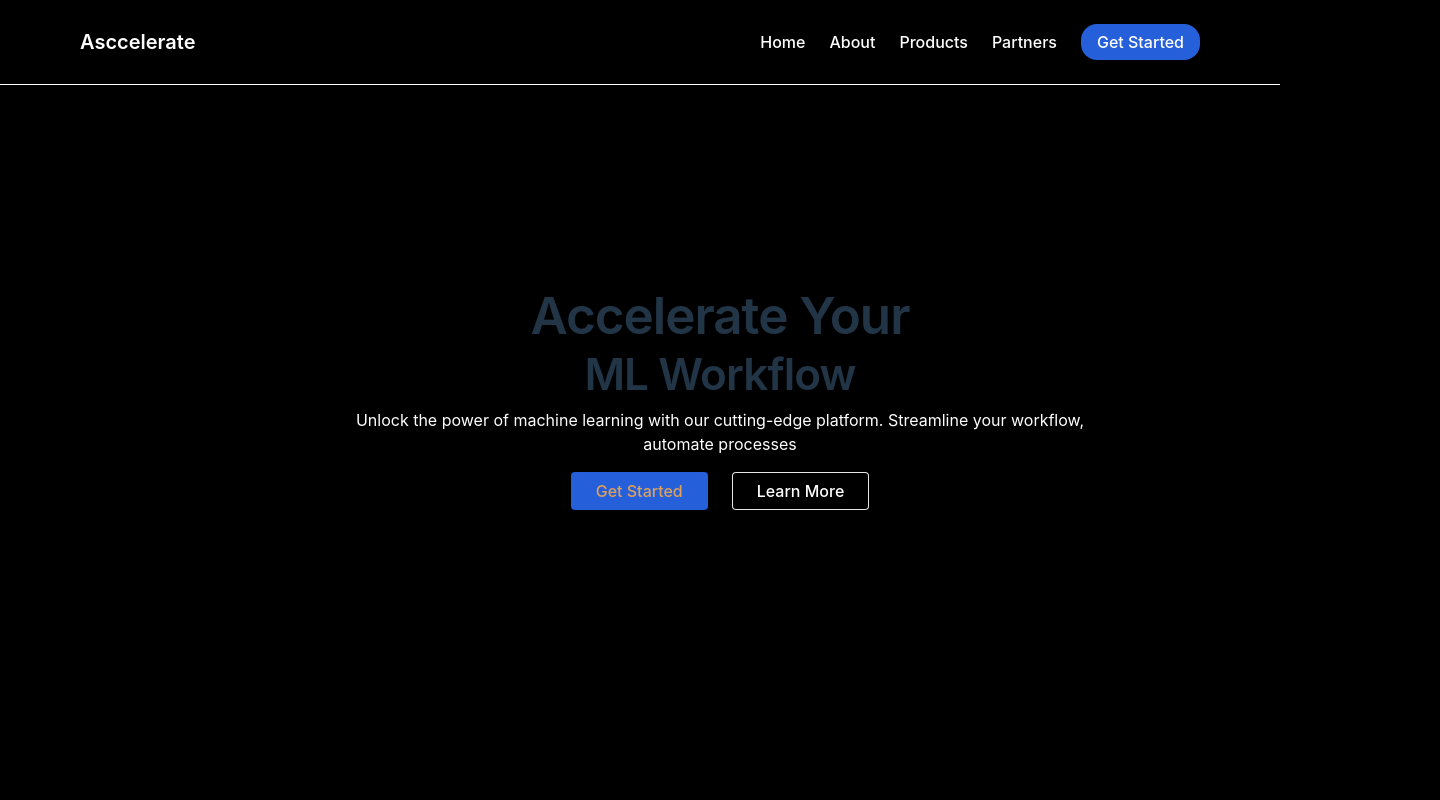
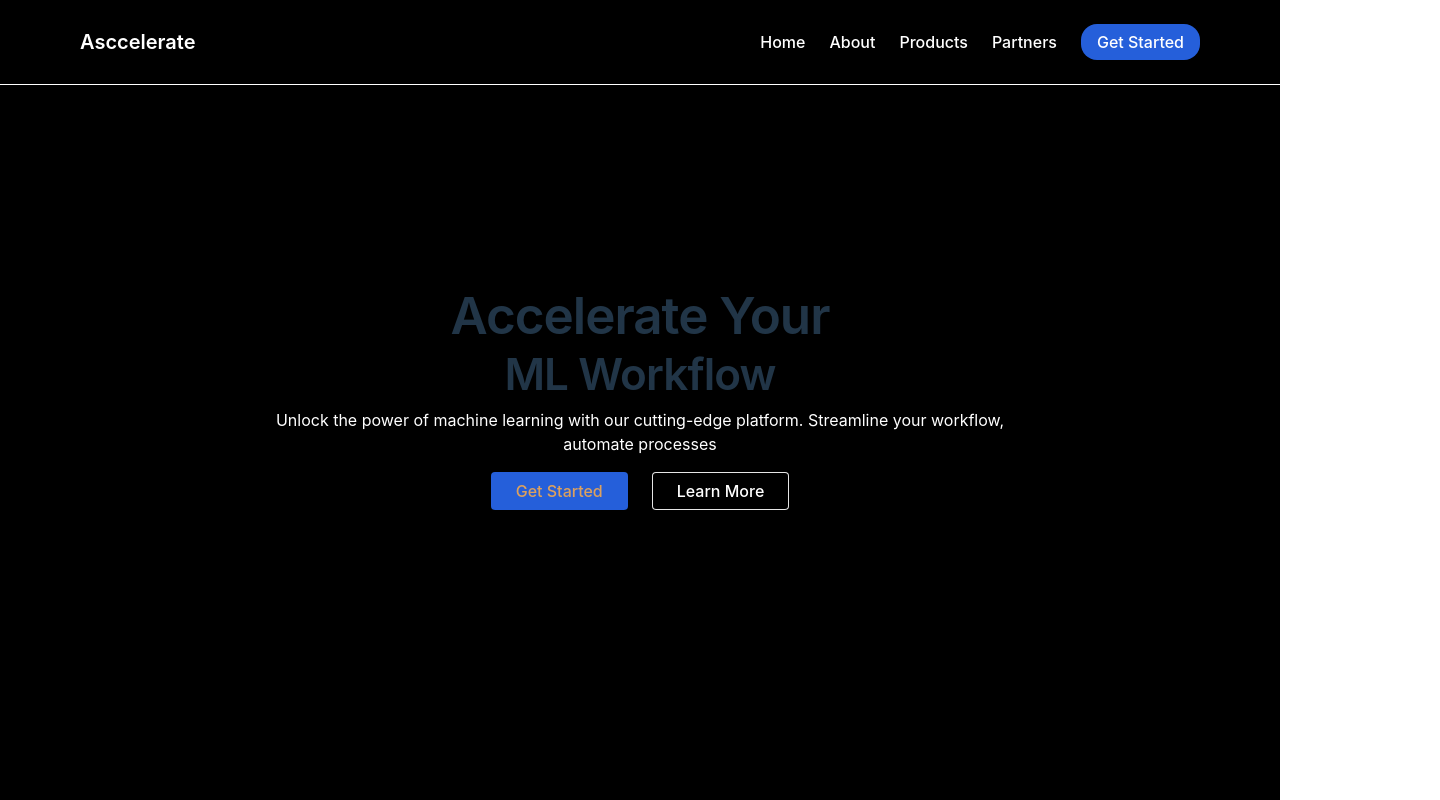
Before and after one commit to Nancy-30/darkflow, a React (Vite) app in the folder frontend/my-app/: page / in a window 1280 px wide. Shown: the whole page, 1440 px wide, since content can reach past the window. Built offline with nearby package versions, Linux system fonts and the light colour scheme.

Commit message:
bug fixed

```diff
--- a/frontend/my-app/src/components/Landing.css
+++ b/frontend/my-app/src/components/Landing.css
@@ -1,6 +1,6 @@
 .landing-section {
     min-height: 100vh;
-    width: 180%;
+    width: 100vw;
     display: flex;
     align-items: center;
     justify-content: center;
```
